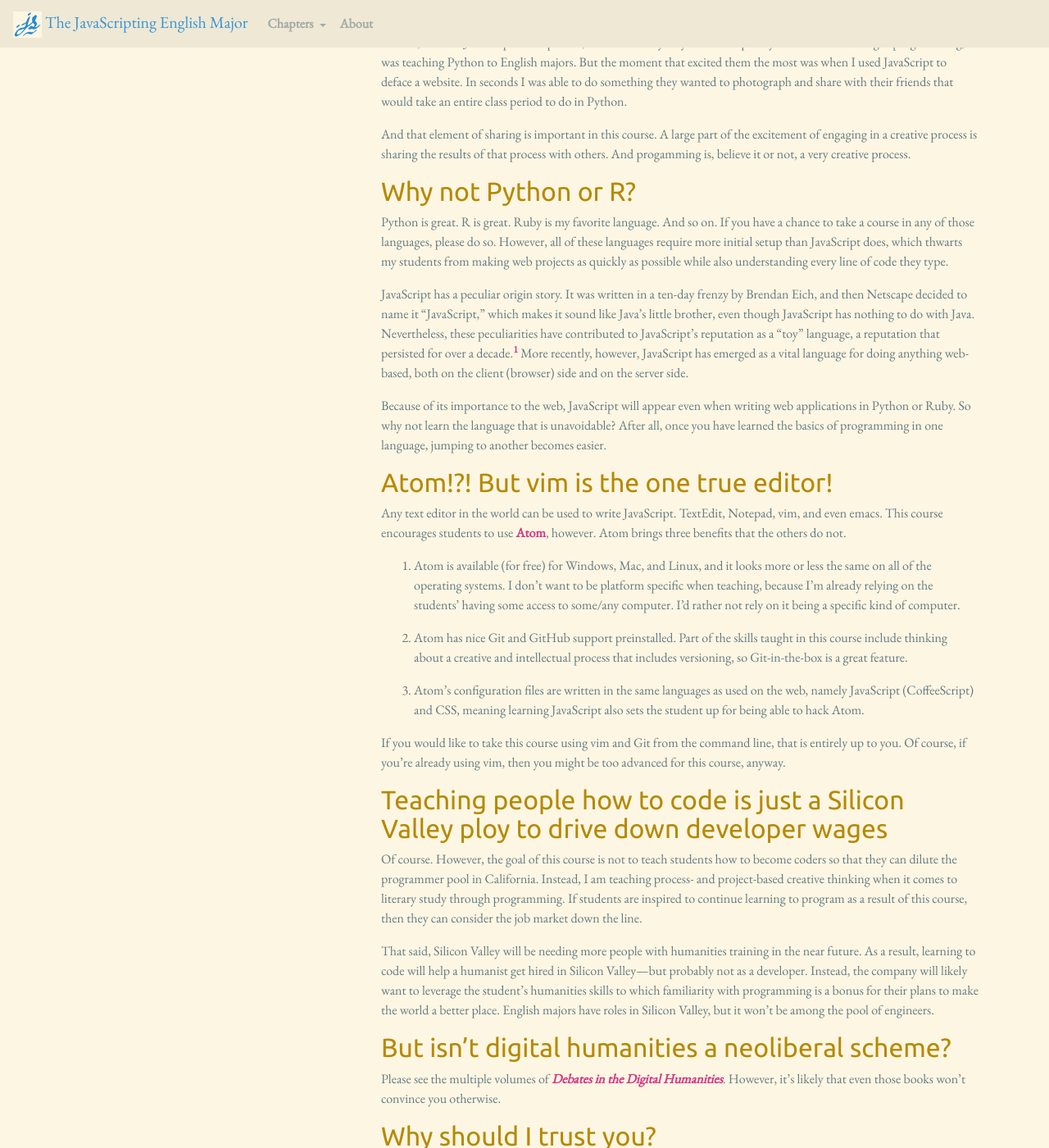
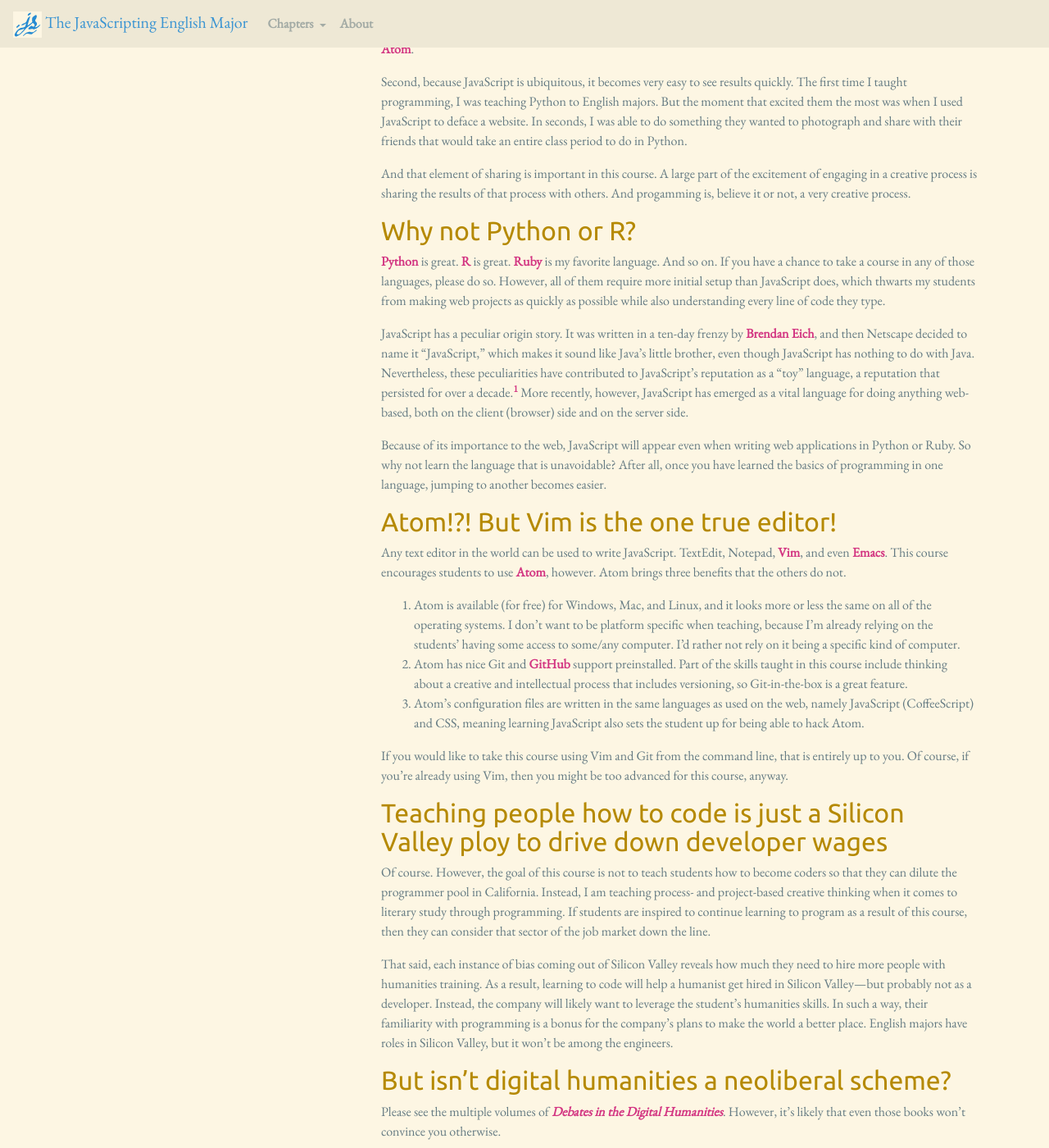
Before and after one commit to muziejus/javascripting-english-major, a Jekyll site: the page built from 0-introduction.md, in a window 1280 px wide and 1400 px high, scrolled down 1820 px. Shown: the whole window at 82% size. Built offline with Jekyll 4.4.1, drawn with Linux system fonts in a browser that asks for light colours; nearby versions of some CDN libraries; some of the changed text lies outside the part shown.

Commit message:
Clean up intro.

```diff
--- a/0-introduction.md
+++ b/0-introduction.md
@@ -17,18 +17,18 @@
 skip this chapter and jump straight to the [first chapter](/1-environment),
 which walks you through setting up your environment.
 
-My goals here are straightforward; at the end of 15 sessions, you should be
-able to
+My goals in the course are straightforward; at the end of 15 sessions, you
+should be able to:
 
 * host a web project that investigates an academic topic of your
-choosing,
+choosing;
 * consider means by which you can present the topic to a public larger than
-the class,
-* write JavaScript, HTML, Markdown, and CSS,
-* use Atom as a development environment for your project,
-* create and manipulate Leaflet maps,
-* manage GeoJSON data,
-* use Git to keep track of your project, and
+the class;
+* write JavaScript, HTML, Markdown, and CSS;
+* use Atom as a development environment for your project;
+* create and manipulate Leaflet maps;
+* manage GeoJSON data;
+* use Git to keep track of your project; and
 * think about your literary study as a process that changes over time.
 
 <section id="prerequisites">
@@ -63,7 +63,10 @@
 
 This course is for any student, really. But I was an English major, and I am
 teaching this in an English department, so I prepare the materials with a
-specific audience in mind.
+specific audience in mind. After all, both mini-projects deal with works of
+English literature, Geoffrey Chaucer’s [General
+Prologue](https://en.wikipedia.org/wiki/General_Prologue) and Langston
+Hughes’s “[Could Be](http://www.songofamerica.net/song/could-be).”
 
 I don’t believe that future computer scientists or students eager to learn
 about the foundations of programming will find this course particularly
@@ -73,7 +76,9 @@
 implicitly, and this reference right here to ES6 is the only such reference in
 the entire course. Nevertheless, this course is based on Marijn Haverbeke’s
 [*Eloquent JavaScript*](http://eloquentjavascript.net), which is written more
-for a programmer in mind.
+for a programmer in mind. The order in which I present concepts is, not
+coincidentally, similar to Haberbeke’s, meaning the book is a useful
+companion.
 
 My own practice reveals the need I serve with this course. Most programming
 books I have read fall into one of two categories; they are either
@@ -91,10 +96,10 @@
 
 So just as a university might offer different statistics courses depending on
 the students’ interests, including a sort of “Stat for people who aren’t
-scientists,” I propose a course that assumes very little advance
-knowledge, like the first category of books, but also tries to push process and
-practice over theories of computer science. More than anything, I aim to teach
-by example and by remembering who my students are.
+scientists,” I propose a course that assumes very little advance knowledge,
+like the first category of books, but also tries to push process and practice
+over fundamental concepts in computer science. More than anything, I aim to
+teach by example and by remembering who my students are.
 
 There are books that are more in the vein of this course, such as Matthew
 Jockers’s [*Text Analysis with* R *for Students of
@@ -120,12 +125,12 @@
 with a browser (used to interpret JavaScript) and a text editor (used to write
 JavaScript). In fact, for simple JavaScript, a browser alone will suffice.
 One can begin JavaScripting without installing a single new program, though
-this course does encourage installing the text editor Atom.
+this course does encourage installing the text editor [Atom](http://atom.io).
 
-Second, because JavaScript is ubiquitous, it becomes very easy to results
+Second, because JavaScript is ubiquitous, it becomes very easy to see results
 quickly. The first time I taught programming, I was teaching Python to English
 majors. But the moment that excited them the most was when I used JavaScript
-to deface a website. In seconds I was able to do something they wanted to
+to deface a website. In seconds, I was able to do something they wanted to
 photograph and share with their friends that would take an entire class period
 to do in Python.
 
@@ -139,20 +144,21 @@
 <section id="not-python">
 ## Why not Python or R?
 
-Python is great. R is great. Ruby is my favorite language. And so on. If you
+[Python](http://www.python.org) is great. [R](http://r-project.org) is great.
+[Ruby](http://ruby-lang.org) is my favorite language. And so on. If you
 have a chance to take a course in any of those languages, please do so.
-However, all of these languages require more initial setup than JavaScript
+However, all of them require more initial setup than JavaScript
 does, which thwarts my students from making web projects as quickly as
 possible while also understanding every line of code they type.
 
 JavaScript has a peculiar origin story. It was written in a ten-day frenzy by
-Brendan Eich, and then Netscape decided to name it “JavaScript,” which makes
-it sound like Java’s little brother, even though JavaScript has nothing to do
-with Java. Nevertheless, these peculiarities have contributed to JavaScript’s
-reputation as a “toy” language, a reputation that persisted for over a
-decade.[^js-history] More recently, however, JavaScript has emerged as a vital
-language for doing anything web-based, both on the client (browser) side and
-on the server side.
+[Brendan Eich](https://en.wikipedia.org/wiki/Brendan_Eich), and then Netscape
+decided to name it “JavaScript,” which makes it sound like Java’s little
+brother, even though JavaScript has nothing to do with Java. Nevertheless,
+these peculiarities have contributed to JavaScript’s reputation as a “toy”
+language, a reputation that persisted for over a decade.[^js-history] More
+recently, however, JavaScript has emerged as a vital language for doing
+anything web-based, both on the client (browser) side and on the server side.
 
 Because of its importance to the web, JavaScript will appear even when writing
 web applications in Python or Ruby. So why not learn the language that is
@@ -161,10 +167,11 @@
 
 </section>
 <section id="why-atom">
-## Atom!?! But vim is the one true editor!
+## Atom!?! But Vim is the one true editor!
 
 Any text editor in the world can be used to write JavaScript. TextEdit,
-Notepad, vim, and even emacs. This course encourages students to use
+Notepad, [Vim](http://www.vim.org), and even
+[Emacs](http://www.gnu.org/s/emacs). This course encourages students to use
 [Atom](http://atom.io), however. Atom brings three benefits that the others do
 not.
 
@@ -173,18 +180,16 @@
    platform specific when teaching, because I’m already relying on the
    students’ having some access to some/any computer. I’d rather not rely on it
    being a specific kind of computer.
-
-1. Atom has nice Git and GitHub support preinstalled. Part of the
+1. Atom has nice Git and [GitHub](http://github.com) support preinstalled. Part of the
    skills taught in this course include thinking about a creative and
    intellectual process that includes versioning, so Git-in-the-box is a great
    feature.
-
 1. Atom’s configuration files are written in the same languages as used on the
    web, namely JavaScript (CoffeeScript) and CSS, meaning learning JavaScript
    also sets the student up for being able to hack Atom.
 
-If you would like to take this course using vim and Git from the command line,
-that is entirely up to you. Of course, if you’re already using vim, then you
+If you would like to take this course using Vim and Git from the command line,
+that is entirely up to you. Of course, if you’re already using Vim, then you
 might be too advanced for this course, anyway.
 
 </section>
@@ -196,15 +201,15 @@
 California. Instead, I am teaching process- and project-based creative
 thinking when it comes to literary study through programming. If students are
 inspired to continue learning to program as a result of this course, then they
-can consider the job market down the line.
+can consider that sector of the job market down the line.
 
-That said, Silicon Valley will be needing more people with humanities training
-in the near future. As a result, learning to code will help a humanist get hired in
-Silicon Valley—but probably not as a developer. Instead, the company will
-likely want to leverage the student’s humanities skills to which familiarity
-with programming is a bonus for their plans to make the world a better place.
-English majors have roles in Silicon Valley, but it won’t be among the pool of
-engineers.
+That said, each instance of bias coming out of Silicon Valley reveals how much
+they need to hire more people with humanities training. As a result, learning
+to code will help a humanist get hired in Silicon Valley—but probably not as a
+developer. Instead, the company will likely want to leverage the student’s
+humanities skills. In such a way, their familiarity with programming is a
+bonus for the company’s plans to make the world a better place. English majors
+have roles in Silicon Valley, but it won’t be among the engineers.
 
 </section>
 <section id="neoliberalism">
```
Also changed, not shown: other parts of 0-introduction.md (+11 -11 lines).
